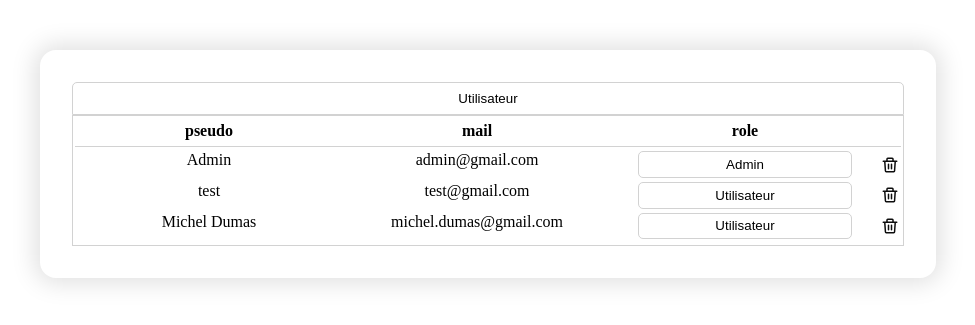
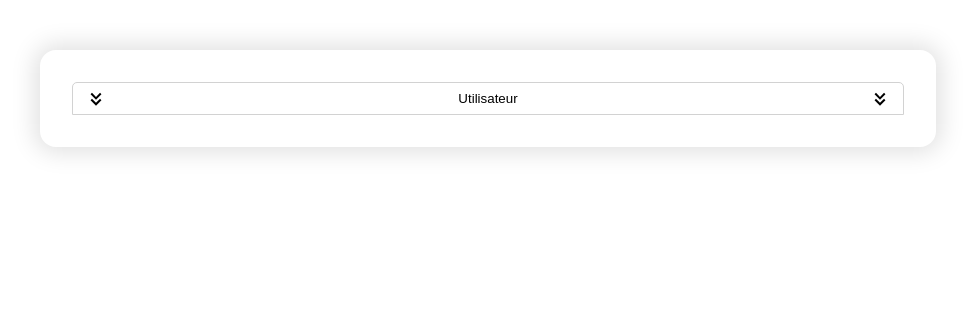
Before and after one commit to Ioamra/Projet-1, a PHP site: page /admin in a window 1280 px wide. Shown: the part 70-395 px from the top of the page, without its empty margins (152-1127 px from the left). Run offline with PHP 8.4, Linux system fonts and the light colour scheme; a user stored in the database is signed in; data comes from the database, SQL or seed files in the repository; style sheets or scripts are compiled from the project's sources.

Commit message:
admin user fini

```diff
--- a/admin.php
+++ b/admin.php
@@ -10,7 +10,7 @@
     <link rel="stylesheet" href="assets/css/admin.css">
     <script src="assets/js/admin.js"></script>
 </head>
-<body onload="getUsers(1, 10)">
+<body onload="getUsers();">
     <?php
     require_once 'includes/bdd.php';
     require_once 'includes/nav.php';
@@ -19,7 +19,11 @@
 
     <section class="card-container">
         <article>
-            <button id="dropdown-btn-user" class="dropdown-btn">Utilisateur</button>
+            <button id="dropdown-btn-user" class="dropdown-btn" onclick="showAndHideDropdown('user')">
+                <img src="assets/svg/arrow-down.svg">
+                Utilisateur
+                <img src="assets/svg/arrow-down.svg">
+            </button>
             <section id="dropdown-content-user" class="dropdown-content">
                 <table>
                     <thead>
@@ -33,6 +37,7 @@
                     <tbody>
                     </tbody>
                 </table>
+                <section id="paging-user" class="paging"></section>
             </section>
         </article>
 
--- a/api.php
+++ b/api.php
@@ -4,6 +4,7 @@ require_once 'includes/functions/format-date-diff.php';
 if ($_SERVER['REQUEST_METHOD'] === 'POST') {
     $data = json_decode(file_get_contents('php://input'));
     if ($data->action) {
+        // Ajout d'un commentaire
         if ($data->action == "add-comment" && !empty($data->id_topic) && !empty($data->id_user) && !empty($data->comment)) {
             date_default_timezone_set('Europe/Paris');
             $date = date('d/m/Y H:i');
@@ -15,6 +16,7 @@ if ($_SERVER['REQUEST_METHOD'] === 'POST') {
             $req->bindParam(':id_user', $data->id_user, PDO::PARAM_INT);
             $req->execute();
             echo json_encode(['success' => true]);
+        // Récupération des commentaires d'un topic
         } else if ($data->action == "get-comments" && !empty($data->id_topic)) {
             $req = $bdd->prepare('SELECT content_comment, date_comment, pseudo_user FROM comment INNER JOIN user ON comment.id_user = user.id_user
                                 WHERE id_topic = '.$data->id_topic.' ORDER BY STR_TO_DATE(date_comment, "%d/%m/%Y %H:%i") ASC');
@@ -24,6 +26,13 @@ if ($_SERVER['REQUEST_METHOD'] === 'POST') {
                 $data[$i]['date_comment'] = formatDateDiff($data[$i]['date_comment']);
             }
             echo json_encode(['success' => true, 'data' => $data]);
+        // Récupération du nombre d'utilisateur
+        } else if ($data->action == "get-nb-users") {
+            $req = $bdd->prepare("SELECT COUNT(id_user) FROM user");
+            $req->execute();
+            $data = $req->fetch();
+            echo json_encode(['success' => true, 'data' => $data]);
+        // Récupération des utilisateur par page
         } else if ($data->action == "get-users" && !empty($data->limit) && (!empty($data->offset) || $data->offset == 0)) {
             session_start();
             if ($_SESSION['role'] == 1) {
@@ -34,7 +43,8 @@ if ($_SERVER['REQUEST_METHOD'] === 'POST') {
             } else {
                 echo json_encode(['success' => false]);
             }
-        } else if ($data->action && !empty($data->id_user)) {
+        // Suppression d'un utilisateur
+        } else if ($data->action == "delete-user" && !empty($data->id_user)) {
             session_start();
             if ($_SESSION['role'] == 1) {
                 $req = $bdd->prepare("DELETE FROM user WHERE id_user = :id_user");
--- a/assets/css/admin.css
+++ b/assets/css/admin.css
@@ -8,6 +8,20 @@ article .dropdown-btn {
   background-color: transparent;
   border: 1px solid rgb(210, 210, 210);
   height: 2.5em;
+  display: flex;
+  justify-content: space-between;
+  align-items: center;
+  padding: 0 1em;
+}
+article .dropdown-btn img {
+  width: 1.5em;
+  height: 1.5em;
+}
+article .dropdown-content {
+  display: none;
+}
+article .dropdown-content.show {
+  display: block;
 }
 article .dropdown-content table {
   width: 100%;
@@ -40,4 +54,20 @@ article .dropdown-content table tr .btn-delete {
   display: flex;
   align-items: center;
   justify-content: center;
+}
+article .paging {
+  display: flex;
+  justify-content: center;
+}
+article .paging button {
+  margin: 0.6em 0.2em 0 0.2em;
+  padding: 0.2em 0.4em;
+  cursor: pointer;
+  border: 1px solid rgb(170, 170, 170);
+}
+article .paging button.page-active {
+  background-color: transparent;
+  border: 1px solid rgb(170, 170, 170);
+  color: gray;
+  cursor: default;
 }/*# sourceMappingURL=admin.css.map */
--- a/assets/css/admin.scss
+++ b/assets/css/admin.scss
@@ -8,9 +8,23 @@ article {
         background-color: transparent;
         border: 1px solid rgb(210, 210, 210);
         height: 2.5em;
+        display: flex;
+        justify-content: space-between;
+        align-items: center;
+        padding: 0 1em;
+
+        img {
+            width: 1.5em;
+            height: 1.5em;
+        }
     }
 
     .dropdown-content {
+        display: none;
+
+        &.show {
+            display: block;
+        }
 
         table {
             width: 100%;
@@ -50,4 +64,24 @@ article {
             }
         }
     }
+
+    .paging {
+        display: flex;
+        justify-content: center;
+
+        button {
+            margin: 0.6em 0.2em 0 0.2em;
+            padding: 0.2em 0.4em;
+            cursor: pointer;
+            border: 1px solid rgb(170, 170, 170);
+
+            &.page-active {
+                background-color: transparent;
+                border: 1px solid rgb(170, 170, 170);
+                color: gray;
+                cursor: default;
+                // background-color: transparent;
+            }
+        }
+    }
 }
```
Also changed, not shown: assets/js/admin.js (+41 -2 lines), assets/svg/arrow-down.svg (added), 1 other file.
